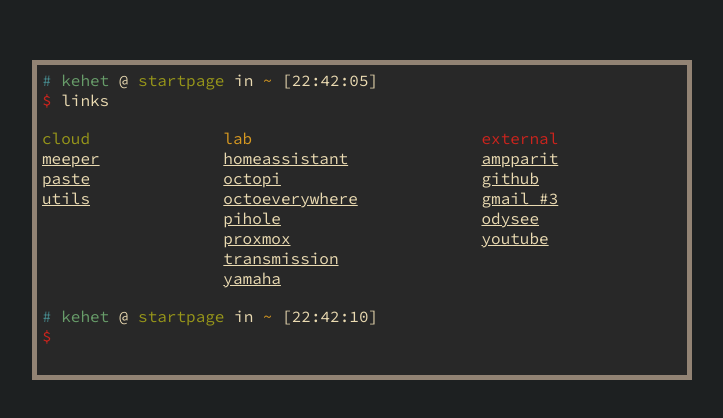
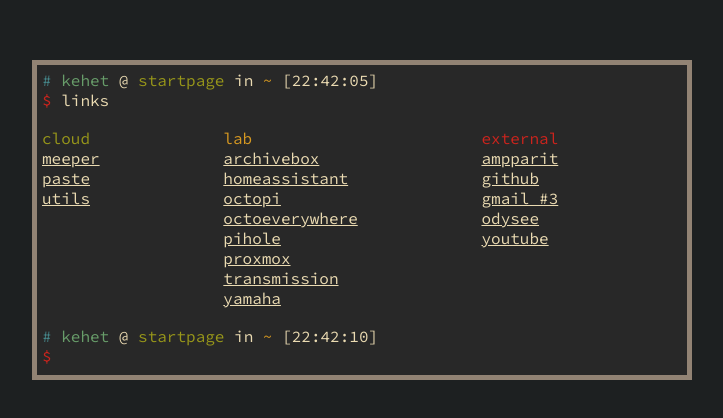
Before and after one commit to Kehet/start-kehet-com, a website built with Vite: page index.html in a window 1280 px wide. Shown: the part 180-598 px from the top of the page, without its empty margins (278-1001 px from the left). Built offline with nearby package versions, Linux system fonts and the light colour scheme.

Commit message:
Update index.html

```diff
--- a/index.html
+++ b/index.html
@@ -32,6 +32,7 @@
 
         <ul>
             <li class="dark_yellow">lab</li>
+            <li><a href="http://archivebox.lan:8000/admin/" rel="nofollow">archivebox</a></li>
             <li><a href="http://homeassistant.lan:8123/" rel="nofollow">homeassistant</a></li>
             <li><a href="http://octopi.lan" rel="nofollow">octopi</a></li>
             <li><a href="https://octoeverywhere.com" rel="nofollow">octoeverywhere</a></li>
```
